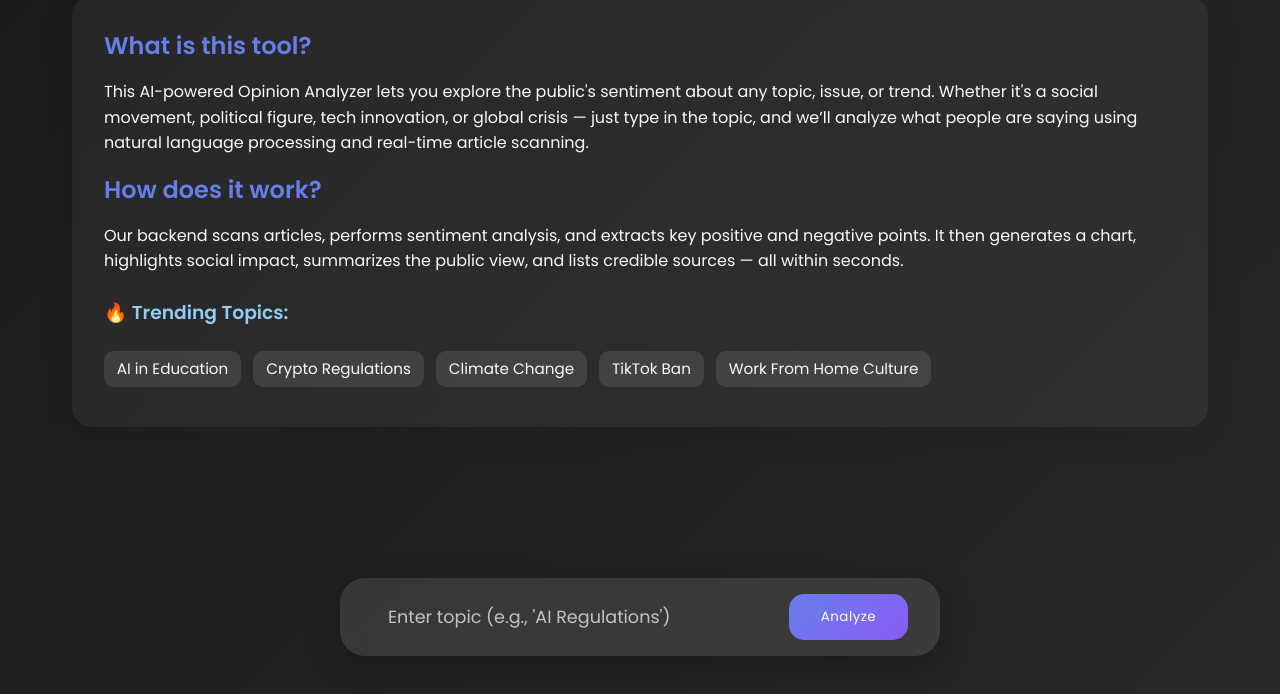
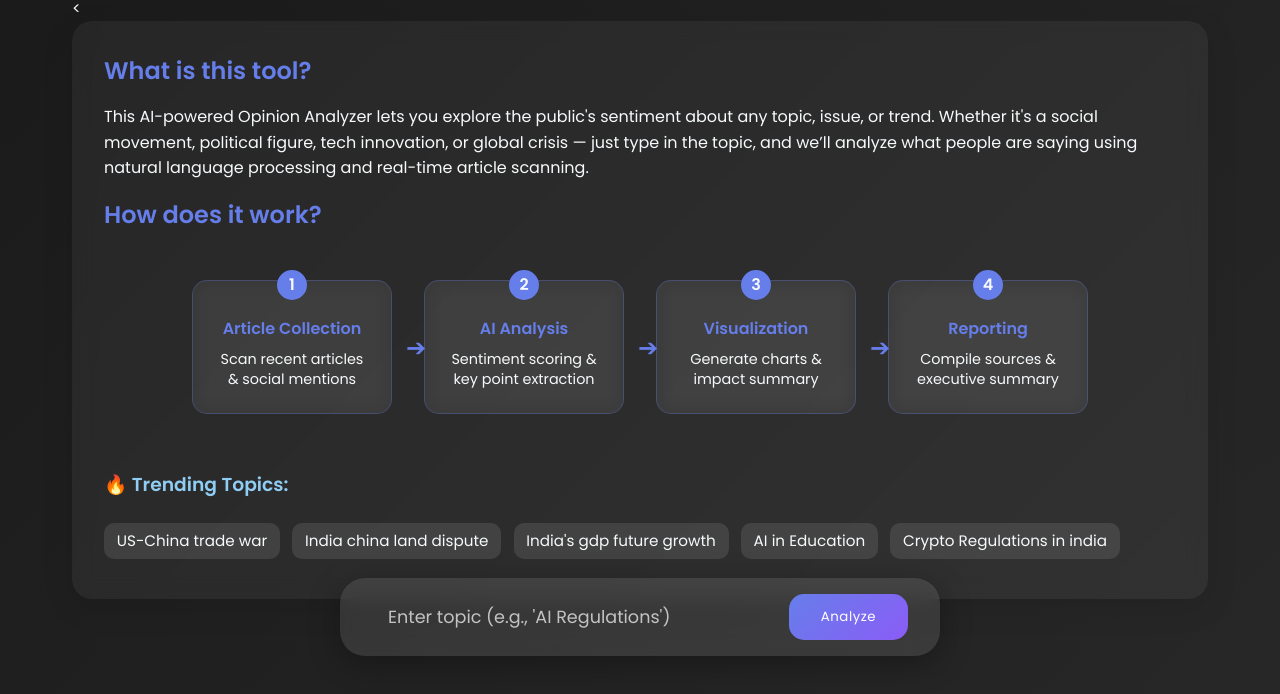
Before and after one commit to Saifshaikh0786/public_opinion_tracker_ai_using_flask_python, a plain HTML site: page frontend/index.html in a window 1280 px wide. Shown: the part 112-806 px from the top of the page. Drawn offline with nearby package versions, Linux system fonts and the light colour scheme.

Commit message:
done everything

```diff
--- a/frontend/index.html
+++ b/frontend/index.html
@@ -279,26 +279,139 @@
     <div class="container">
         <h1>AI Public Opinion Tracker</h1>
 
+
+
+
+
+
+
+
+        <<!-- Add this to your existing CSS -->
+<style>
+    /* Flowchart Styles */
+    .process-flow {
+        display: flex;
+        justify-content: center;
+        gap: 2rem;
+        position: relative;
+        padding: 2rem 0;
+    }
+
+    .process-step {
+        background: rgba(255, 255, 255, 0.05);
+        backdrop-filter: blur(10px);
+        border-radius: 15px;
+        padding: 1.5rem;
+        width: 200px;
+        text-align: center;
+        position: relative;
+        z-index: 1;
+        transition: all 0.3s ease;
+        border: 1px solid rgba(102, 126, 234, 0.3);
+    }
+
+    .process-step:hover {
+        transform: translateY(-5px);
+        box-shadow: 0 10px 20px rgba(102, 126, 234, 0.2);
+    }
+
+    .process-step::after {
+        content: "➔";
+        position: absolute;
+        color: #667EEA;
+        font-size: 1.5rem;
+        right: -35px;
+        top: 50%;
+        transform: translateY(-50%);
+    }
+
+    .process-step:last-child::after {
+        display: none;
+    }
+
+    .step-number {
+        width: 30px;
+        height: 30px;
+        background: #667EEA;
+        border-radius: 50%;
+        display: flex;
+        align-items: center;
+        justify-content: center;
+        margin: -35px auto 1rem;
+        font-weight: 600;
+    }
+
+    .step-title {
+        color: #667EEA;
+        font-weight: 600;
+        margin-bottom: 0.5rem;
+    }
+
+    .step-description {
+        font-size: 0.9rem;
+        line-height: 1.4;
+    }
+
+    @media (max-width: 768px) {
+        .process-flow {
+            flex-direction: column;
+            align-items: center;
+        }
+
+        .process-step {
+            width: 100%;
+            max-width: 300px;
+        }
+
+        .process-step::after {
+            content: "↓";
+            right: auto;
+            bottom: -35px;
+            top: auto;
+            left: 50%;
+            transform: translateX(-50%);
+        }
+    }
+</style>
+
+<!-- Update the "How does it work?" section in your HTML -->
 <div class="intro-section">
     <h2>What is this tool?</h2>
-            <p>This AI-powered Opinion Analyzer lets you explore the public's sentiment about any topic, issue, or trend. Whether it's a social movement, political figure, tech innovation, or global crisis —
-                just type in the topic, and we’ll analyze what people are saying using natural
-                 language processing and real-time article scanning.</p>
+    <p>This AI-powered Opinion Analyzer lets you explore the public's sentiment about any topic, issue, or trend. Whether it's a social movement, political figure, tech innovation, or global crisis — just type in the topic, and we’ll analyze what people are saying using natural language processing and real-time article scanning.</p>
+
     <h2>How does it work?</h2>
-            <p>Our backend scans articles, performs sentiment analysis, and extracts key positive and negative points.
-                 It then generates a chart, highlights social impact, summarizes the public view, and lists credible sources —
- all within seconds.</p>
-
+    <div class="process-flow">
+        <div class="process-step">
+            <div class="step-number">1</div>
+            <div class="step-title">Article Collection</div>
+            <div class="step-description">Scan recent articles & social mentions</div>
+        </div>
+        <div class="process-step">
+            <div class="step-number">2</div>
+            <div class="step-title">AI Analysis</div>
+            <div class="step-description">Sentiment scoring & key point extraction</div>
+        </div>
+        <div class="process-step">
+            <div class="step-number">3</div>
+            <div class="step-title">Visualization</div>
+            <div class="step-description">Generate charts & impact summary</div>
+        </div>
+        <div class="process-step">
+            <div class="step-number">4</div>
+            <div class="step-title">Reporting</div>
+            <div class="step-description">Compile sources & executive summary</div>
+        </div>
+    </div>
     <div class="trending">
         <h3 style="color: #90cdf4; margin-top: 1.5rem;">🔥 Trending Topics:</h3>
         <div>
             <h3 style="margin-top: 1.5rem;"></h3>
         </div>
+        <span onclick="setTopic('trade war ')">US-China trade war </span>
+        <span onclick="setTopic('china india land dispute')">India china land dispute</span>
+        <span onclick="setTopic('India gdp future growth')">India's gdp future growth</span>
         <span onclick="setTopic('AI in Education')">AI in Education</span>
-                <span onclick="setTopic('Crypto Regulations')">Crypto Regulations</span>
-                <span onclick="setTopic('Climate Change')">Climate Change</span>
-                <span onclick="setTopic('TikTok Ban')">TikTok Ban</span>
-                <span onclick="setTopic('Work From Home Culture')">Work From Home Culture</span>
+        <span onclick="setTopic('Crypto Regulations in india')">Crypto Regulations in india</span>
     </div>
 </div>
 
@@ -338,7 +451,6 @@
             <div class="sources">
                 <h3>🔗 Source Tree</h3>
                 <ul class="source-tree" id="sourcesList"></ul>
-            </div>
             </div>
         </div>
 
--- a/frontend/styles.css
+++ b/frontend/styles.css
@@ -91,3 +91,90 @@ button:hover {
     padding: 1.5rem;
     border-radius: 8px;
 }
+
+<style>
+    /* Flowchart Styles */
+    .process-flow {
+        display: flex;
+        justify-content: center;
+        gap: 2rem;
+        position: relative;
+        padding: 2rem 0;
+    }
+
+    .process-step {
+        background: rgba(255, 255, 255, 0.05);
+        backdrop-filter: blur(10px);
+        border-radius: 15px;
+        padding: 1.5rem;
+        width: 200px;
+        text-align: center;
+        position: relative;
+        z-index: 1;
+        transition: all 0.3s ease;
+        border: 1px solid rgba(102, 126, 234, 0.3);
+    }
+
+    .process-step:hover {
+        transform: translateY(-5px);
+        box-shadow: 0 10px 20px rgba(102, 126, 234, 0.2);
+    }
+
+    .process-step::after {
+        content: "➔";
+        position: absolute;
+        color: #667EEA;
+        font-size: 1.5rem;
+        right: -35px;
+        top: 50%;
+        transform: translateY(-50%);
+    }
+
+    .process-step:last-child::after {
+        display: none;
+    }
+
+    .step-number {
+        width: 30px;
+        height: 30px;
+        background: #667EEA;
+        border-radius: 50%;
+        display: flex;
+        align-items: center;
+        justify-content: center;
+        margin: -35px auto 1rem;
+        font-weight: 600;
+    }
+
+    .step-title {
+        color: #667EEA;
+        font-weight: 600;
+        margin-bottom: 0.5rem;
+    }
+
+    .step-description {
+        font-size: 0.9rem;
+        line-height: 1.4;
+    }
+
+    @media (max-width: 768px) {
+        .process-flow {
+            flex-direction: column;
+            align-items: center;
+        }
+
+        .process-step {
+            width: 100%;
+            max-width: 300px;
+        }
+
+        .process-step::after {
+            content: "↓";
+            right: auto;
+            bottom: -35px;
+            top: auto;
+            left: 50%;
+            transform: translateX(-50%);
+        }
+    }
+</style>
```
Also changed, not shown: 1 other file. Lines whose indentation alone changed are shown as unchanged.
